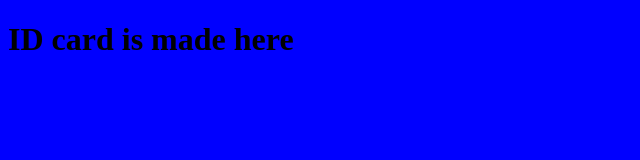
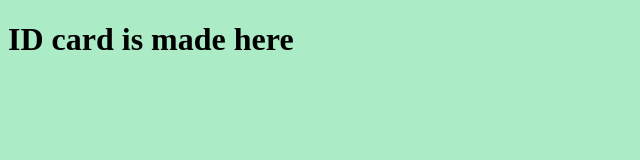
Before and after one commit to hardik-maheshwari/college-id-card, a plain HTML site: page index.html in a window 1280 px wide. Shown: the whole page, without its empty margins (0-640 px from the left). Drawn offline with Linux system fonts and the light colour scheme.

Commit message:
color update to green

```diff
--- a/style.css
+++ b/style.css
@@ -1,4 +1,4 @@
 body
 {
-    background-color: blue;
+    background-color: #ABEBC6;
 }
```
